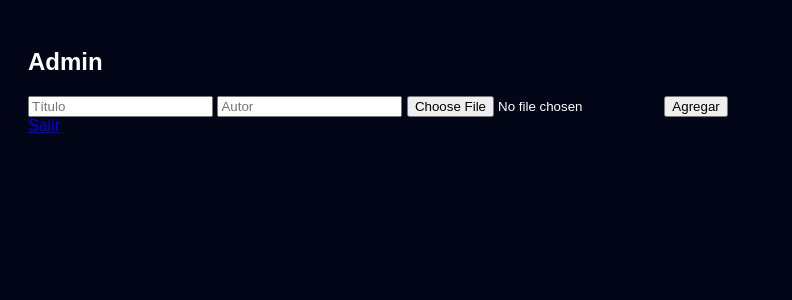
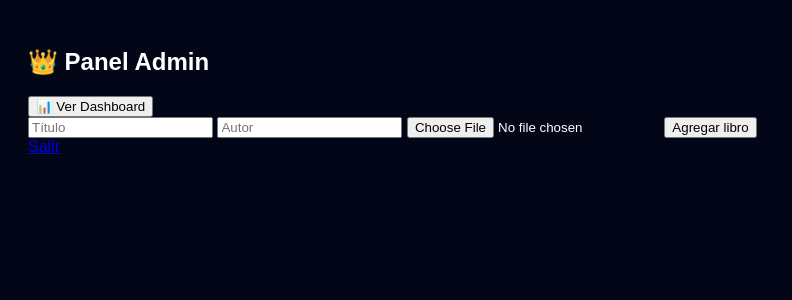
Before and after one commit to juanariasn-cmyk/proyecto-biblioteca, a Flask app: page /admin in a window 1280 px wide. Shown: the top 300 px of the page, without its empty margins (0-792 px from the left). Run offline with Flask 3, Linux system fonts and the light colour scheme; the visitor is signed in with stand-in values (Sample User, id 1); data that the repository does not hold is empty; some libraries are stand-ins or nearby versions.

Commit message:
Update admin.html

```diff
--- a/web_app/templates/admin.html
+++ b/web_app/templates/admin.html
@@ -12,13 +12,17 @@ body{background:#020617;color:white;font-family:Arial}
 
 <div class="container">
 
-<h2>Admin</h2>
+<h2>👑 Panel Admin</h2>
+
+<a href="/dashboard">
+<button>📊 Ver Dashboard</button>
+</a>
 
 <form method="POST" enctype="multipart/form-data">
 <input name="titulo" placeholder="Título" required>
 <input name="autor" placeholder="Autor" required>
 <input type="file" name="imagen">
-<button>Agregar</button>
+<button>Agregar libro</button>
 </form>
 
 {% for l in libros %}
```
